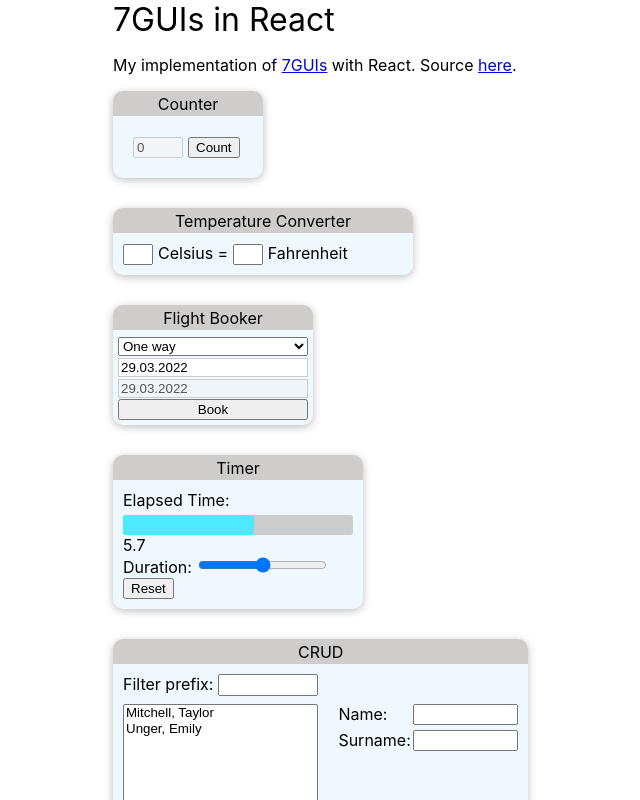
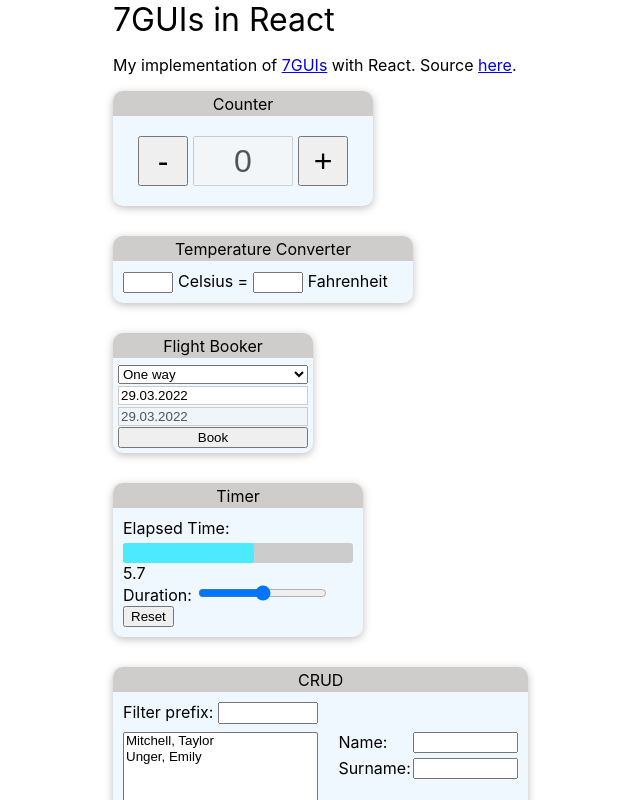
Before and after one commit to taylormitchell/7guis, a React (Create React App) app: page / in a window 1280 px wide. Shown: the top 800 px of the page, without its empty margins (227-867 px from the left). Built offline with nearby package versions, Linux system fonts and the light colour scheme.

Commit message:
Make counter really big

```diff
--- a/src/components/Counter/Counter.js
+++ b/src/components/Counter/Counter.js
@@ -8,8 +8,9 @@ const Counter = props => {
     }
     return (
         <div className={styles.counter}>
+            <button className={styles.button} onClick={() => setCount(c => c - 1)}>-</button>
             <input className={styles.input} type="text" value={count} disabled></input>
-            <button className={styles.button} onClick={clickButtonHandler}>Count</button>
+            <button className={styles.button} onClick={() => setCount(c => c + 1)}>+</button>
         </div>
     )
 }
--- a/src/components/Counter/Counter.module.css
+++ b/src/components/Counter/Counter.module.css
@@ -1,13 +1,18 @@
 .counter {
-    width: 150px;
-    height: 100%;
+    display: flex;
+    flex-direction: row;
     padding: 20px;
 }
 
 .input {
-    width: 50px;
+    width: 100px;
+    font-size: 2rem;
+    text-align: center;
 }
 
 .button {
-    margin-left: 5px;
+    margin: 0 5px 0 5px;
+    width: 50px;
+    height: 50px;
+    font-size: 2rem;
 }
--- a/src/components/TemperatureConverter/TemperatureConverter.module.css
+++ b/src/components/TemperatureConverter/TemperatureConverter.module.css
@@ -6,6 +6,6 @@
 }
 
 .temperature-converter input {
-    width: 30px;
+    width: 50px;
     margin-right: 5px;
 }
```
